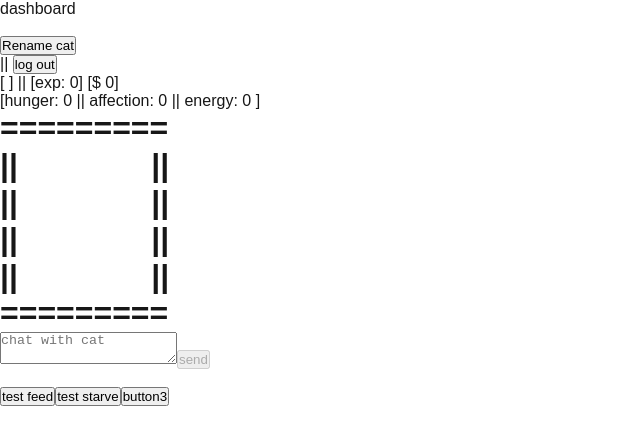
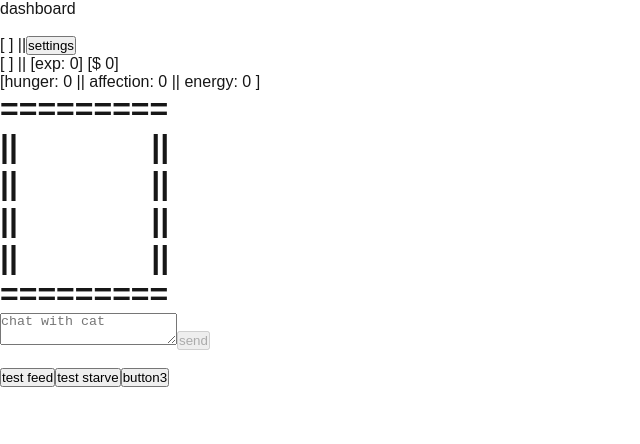
Before and after one commit to j-jh/TamaCatAI, a Next.js app: page /dashboard in a window 1280 px wide. Shown: the top 444 px of the page, without its empty margins (0-640 px from the left). Built offline with nearby package versions, Linux system fonts and the light colour scheme.

Commit message:
feat (Dashboard): add settings menu

```diff
--- a/components/Dashboard.js
+++ b/components/Dashboard.js
@@ -128,6 +128,7 @@ export default function Dashboard() {
 
     const [showRename, setShowRename] = useState(false);
     const [newName, setNewName] = useState("");
+    const [showMenu, setShowMenu] = useState(false);
 
     async function testRename() {
         setCat(prev => {
@@ -146,16 +147,29 @@ export default function Dashboard() {
             dashboard
             <br />
             <br />
-            {showRename && <input onChange={e => setNewName(e.target.value)}></input>}
-            <button onClick={() => setShowRename(!showRename)} disabled={awaitAPI}>
-                {!showRename ? <>Rename cat</> : <>Exit</>}
-            </button>
-            <br />
-            {showRename && <button onClick={testRename} disabled={awaitAPI || newName.length < 4}>Rename</button>}
 
-            <p>{username} || <button onClick={handleLogOut} disabled={awaitAPI}>
-                {!awaitAPI ? "log out" : "logging out..."}
-            </button></p>
+
+            <div>[ {username} ] ||
+                {!showMenu ?
+                    <button onClick={() => setShowMenu(true)}>settings</button> :
+                    <button onClick={() => {
+                        setShowMenu(false);
+                        setShowRename(false);
+                    }}> return</button>
+                }
+                {showMenu && <div>
+                    {showRename && <input onChange={e => setNewName(e.target.value)}></input>}
+                    <button onClick={() => setShowRename(!showRename)} disabled={awaitAPI}>
+                        {!showRename ? <>rename cat</> : <>cancel</>}
+                    </button>
+                    {showRename && <button onClick={testRename} disabled={awaitAPI || newName.length < 4}>Rename</button>}
+                    <br />
+                    <button onClick={handleLogOut} disabled={awaitAPI}>
+                        {!awaitAPI ? "log out" : "logging out..."}
+                    </button>
+                    <br />
+                </div>}
+            </div>
             <p>[ {cat.name} ] || [exp: {cat.exp}] [$ {cat.money}]</p>
             <p>[hunger: {cat.hunger} || affection: {cat.affection} || energy: {cat.energy} ]</p>
             <h1> =========</h1>
```
